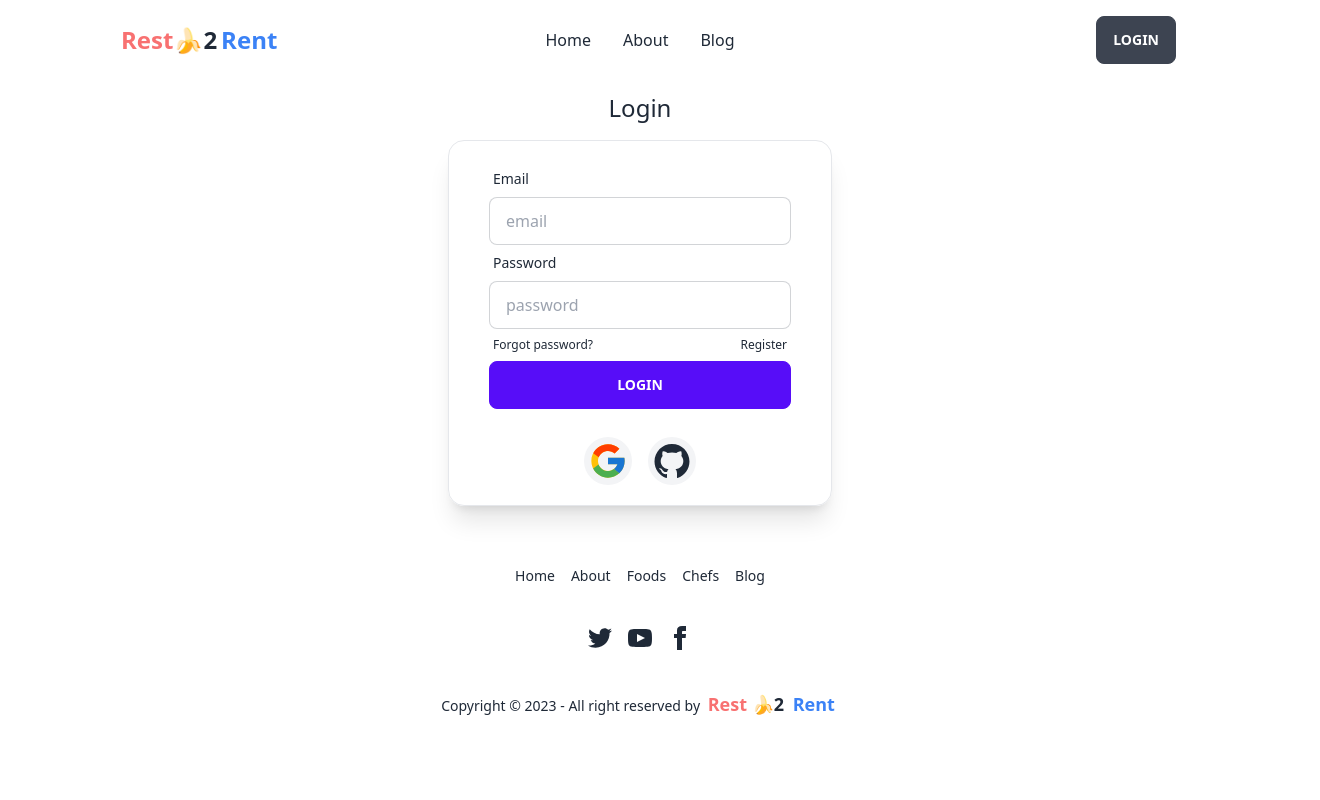
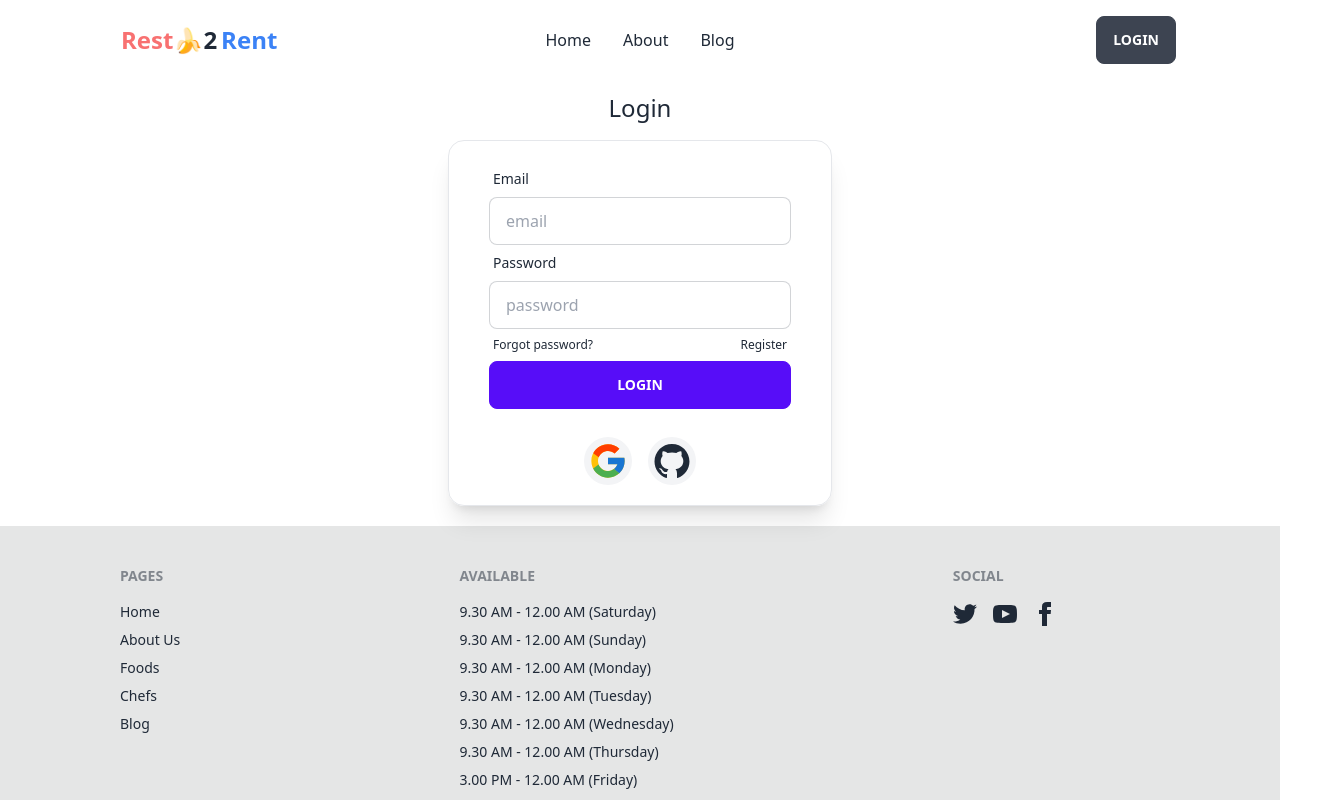
Before and after one commit to ataher-ali/chef-recipe-hunter-client, a React (Vite) app: page /login in a window 1280 px wide. Shown: the top 800 px of the page, 1320 px wide, since content can reach past the window. Built offline with nearby package versions, Linux system fonts and the light colour scheme; no server answers.

Commit message:
footer update , chef detals , chef foods ,

```diff
--- a/src/Pages/About/About.jsx
+++ b/src/Pages/About/About.jsx
@@ -1,16 +1,29 @@
 import React from 'react';
+import { Link } from 'react-router-dom';
 
 const About = () => {
     return (
-        <div className='lg:mx-40'>
+        <div className='lg:mx-40 my-5'>
 
             <div className="">
   <div className="flex lg:flex-row gap-3 items-center">
     <img src="https://images.unsplash.com/photo-1506368249639-73a05d6f6488?ixlib=rb-4.0.3&ixid=MnwxMjA3fDB8MHxwaG90by1wYWdlfHx8fGVufDB8fHx8&auto=format&fit=crop&w=387&q=80" className="max-w-sm rounded-lg shadow-2xl" />
     <div className='ml-10'>
-      <h1 className="text-5xl font-bold">Box Office News!</h1>
-      <p className="py-6">Provident cupiditate voluptatem et in. Quaerat fugiat ut assumenda excepturi exercitationem quasi. In deleniti eaque aut repudiandae et a id nisi.</p>
-      <button className="btn btn-primary">Get Started</button>
+      <h1 className="text-5xl font-bold">A Culinary Journey at our International Restaurant</h1>
+      <p className="py-6">
+      Welcome to our international restaurant, where we take you on a culinary journey around the world! From the vibrant and spicy flavors of Mexico to the rich and savory tastes of Italy, our menu is a celebration of global cuisine.
+<br /> <br />
+As soon as you step inside, you'll be greeted by a warm and inviting atmosphere that will make you feel right at home. Our attentive staff will guide you through our diverse menu, ensuring that your dining experience is nothing short of exceptional.
+
+Start your meal with a flavorful appetizer such as crispy spring rolls from Vietnam or creamy hummus from the Middle East. Then, move on to our main courses, where you'll find a wide range of options from various corners of the world.
+<br /> <br />
+At our international restaurant, we strive to bring the world to your table, offering a diverse range of dishes that will satisfy any craving. Whether you're in the mood for spicy, savory, or sweet, we have something for everyone. So come join us for a culinary journey around the globe, right here in our restaurant.
+      </p>
+
+        <div className='flex'>
+        <Link className='btn  shadow-lg' to='/Chefs'> Meet  Our Chef's </Link>
+        <Link className='btn btn-outline mx-5 shadow-lg' to='/foods'> Try F<span>🍩🍔</span>D's </Link>
+        </div>
     </div>
   </div>
 </div>
--- a/src/Pages/Components/Footer/Footer.jsx
+++ b/src/Pages/Components/Footer/Footer.jsx
@@ -4,25 +4,49 @@ import { Link } from 'react-router-dom';
 const Footer = () => {
     return (
         <div>
-          <footer className="footer footer-center p-10  text-base-content rounded">
-  <div className="grid grid-flow-col gap-4">
-        <Link className="link link-hover" to='/'>Home</Link>
-        <Link className="link link-hover" to='/about'>About</Link>
+
+
+
+<footer className="p-10 bg-base-300 text-base-content ">
+  <div className='footer  lg:mx-20'>
+
+
+  <div>
+    <span className="footer-title">Pages</span>
+    <Link className="link link-hover" to='/'>Home</Link>
+        <Link className="link link-hover" to='/about'>About Us</Link>
         <Link className="link link-hover" to='/foods'>Foods</Link>
         <Link className="link link-hover" to='/chefs'>Chefs</Link>
         <Link className="link link-hover" to='/blog'>Blog</Link>
   </div>
   <div>
+    <span className="footer-title"> Available </span>
+      <p className=''><span className=''>9.30 AM - 12.00 AM </span> (Saturday)</p>
+      <p className=''><span className=''>9.30 AM - 12.00 AM </span> (Sunday)</p>
+      <p className=''><span className=''>9.30 AM - 12.00 AM </span> (Monday)</p>
+      <p className=''><span className=''>9.30 AM - 12.00 AM </span> (Tuesday)</p>
+      <p className=''><span className=''>9.30 AM - 12.00 AM </span> (Wednesday)</p>
+      <p className=''><span className=''>9.30 AM - 12.00 AM </span> (Thursday)</p>
+      <p className=''><span className=''>3.00 PM - 12.00 AM </span> (Friday) </p>
+  </div>
+  <div>
+    <span className="footer-title">Social</span>
     <div className="grid grid-flow-col gap-4">
       <a><svg xmlns="http://www.w3.org/2000/svg" width="24" height="24" viewBox="0 0 24 24" className="fill-current"><path d="M24 4.557c-.883.392-1.832.656-2.828.775 1.017-.609 1.798-1.574 2.165-2.724-.951.564-2.005.974-3.127 1.195-.897-.957-2.178-1.555-3.594-1.555-3.179 0-5.515 2.966-4.797 6.045-4.091-.205-7.719-2.165-10.148-5.144-1.29 2.213-.669 5.108 1.523 6.574-.806-.026-1.566-.247-2.229-.616-.054 2.281 1.581 4.415 3.949 4.89-.693.188-1.452.232-2.224.084.626 1.956 2.444 3.379 4.6 3.419-2.07 1.623-4.678 2.348-7.29 2.04 2.179 1.397 4.768 2.212 7.548 2.212 9.142 0 14.307-7.721 13.995-14.646.962-.695 1.797-1.562 2.457-2.549z"></path></svg></a>
       <a><svg xmlns="http://www.w3.org/2000/svg" width="24" height="24" viewBox="0 0 24 24" className="fill-current"><path d="M19.615 3.184c-3.604-.246-11.631-.245-15.23 0-3.897.266-4.356 2.62-4.385 8.816.029 6.185.484 8.549 4.385 8.816 3.6.245 11.626.246 15.23 0 3.897-.266 4.356-2.62 4.385-8.816-.029-6.185-.484-8.549-4.385-8.816zm-10.615 12.816v-8l8 3.993-8 4.007z"></path></svg></a>
       <a><svg xmlns="http://www.w3.org/2000/svg" width="24" height="24" viewBox="0 0 24 24" className="fill-current"><path d="M9 8h-3v4h3v12h5v-12h3.642l.358-4h-4v-1.667c0-.955.192-1.333 1.115-1.333h2.885v-5h-3.808c-3.596 0-5.192 1.583-5.192 4.615v3.385z"></path></svg></a>
     </div>
   </div>
-  <div>
-    <p>Copyright © 2023 - All right reserved by <Link to='/' className=' p-1 font-bold text-lg  rounded'> <span className='text-red-400 '>Rest </span> 🍌2 <span className='text-blue-500 ml-1'>Rent</span> </Link></p>
+  </div>
+  <div className=' mt-5 lg:px-10 lg:mx-10  rounded-md  py-4 border-t bg-base-200 text-base-content border-base-300'>
+    <p className='text-center flex items-center '> <span>Copyright © 2023 - All right reserved by</span> <Link to='/' className=' p-1 font-bold text-lg  rounded'> <span className='text-red-400 '>Rest </span> 🍌2 <span className='text-blue-500 ml-1'>Rent</span> </Link></p>
+
+
   </div>
 </footer>
+
+
+
         </div>
     );
 };
--- a/src/Pages/Home/Home.jsx
+++ b/src/Pages/Home/Home.jsx
@@ -1,6 +1,7 @@
 import React from "react";
 import Main from "./Layouts/Main";
 import Section_Chefs from "./Layouts/Chefs/Section_Chefs";
+import About from "../About/About";
 
 const Home = () => {
 
@@ -8,9 +9,9 @@ const Home = () => {
   return (
     <>
       <Main></Main>
-
-    <div>
-    </div>
+    <br />
+    <About></About>
+    <br />
     <Section_Chefs></Section_Chefs>
 
 
--- a/src/Pages/Home/Layouts/Chefs/Chef_details.jsx
+++ b/src/Pages/Home/Layouts/Chefs/Chef_details.jsx
@@ -1,12 +1,13 @@
 import React from 'react';
 import { useLoaderData, useNavigate } from 'react-router-dom';
+import Food_Cart from '../Foods/Food_Cart';
 
 const Chef_details = () => {
     const data = useLoaderData()
     let navigate = useNavigate();
 
     const recipes = data.recipes
-    console.log(data);
+    // console.log(data);
     return (
         <div>
             <div className='flex justify-center'>
@@ -23,14 +24,14 @@ const Chef_details = () => {
 
   <div className='flex justify-center '>
 
-                <div className='bg-red-100 p-5 rounded border  lg:w-fit'>
-                <h2 className='text-2xl font-bold text-center' >F<span>🍩🍔</span>D Recipes </h2>
+                <div className='bg-base-300 p-5 rounded-xl lg:py-10 border  lg:w-fit'>
+                <h2 className='text-4xl font-bold text-center mb-10' >F<span>🍩🍔</span>D Recipes </h2>
 
-                <ol className='lg:mx-96 grid grid-cols-2 gap-4 mt-2'>
+                <div className='lg:mx-5 grid grid-cols-2 gap-5 mt-2'>
                     {
-                        recipes.map(r=> <li> {r} </li> )
+                        recipes.map(f=> <Food_Cart key={f.id} element={f}></Food_Cart> )
                     }
-                </ol>
+                </div>
                 </div>
   </div>
 
--- /dev/null
+++ b/src/Pages/Home/Layouts/Foods/Food_Cart.jsx
@@ -0,0 +1,27 @@
+import React from "react";
+
+const Food_Cart = (params) => {
+  const { title, image,details } = params.element;
+  // console.log();
+  return (
+    <div>
+      <div className="card card-side bg-base-100 shadow-xl h-80 grid grid-cols-2 ">
+        <figure className="h-full">
+          <img className="h-full "
+            src={image}
+            alt="Movie"
+          />
+        </figure>
+        <div className="card-body">
+          <h2 className="card-title">{title}</h2>
+          <p>{details}</p>
+          <div className="card-actions justify-end">
+            <button className="btn btn-outline">Details</button>
+          </div>
+        </div>
+      </div>
+    </div>
+  );
+};
+
+export default Food_Cart;
```
